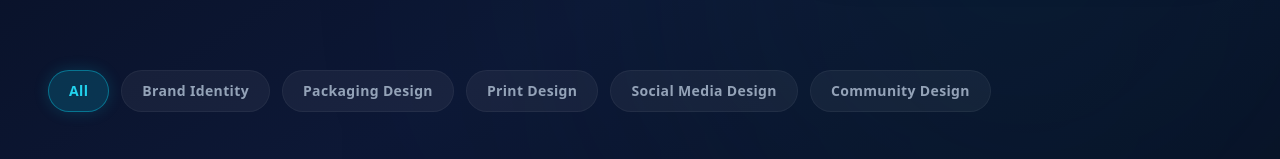
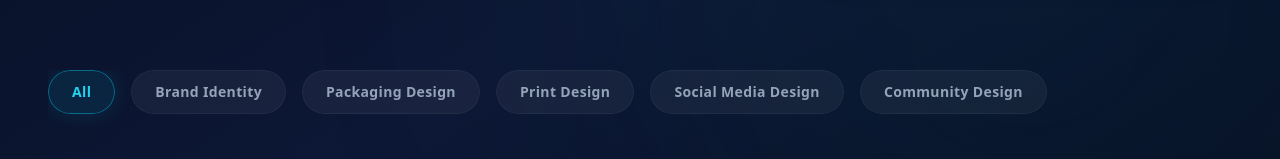
Before and after one commit to Rafli161102/CV-MRR, a Next.js app: page /projects in a window 1280 px wide. Shown: the part 423-582 px from the top of the page. Built offline with nearby package versions, Linux system fonts and the light colour scheme.

Commit message:
Update page.jsx

```diff
--- a/src/app/projects/page.jsx
+++ b/src/app/projects/page.jsx
@@ -22,10 +22,10 @@ const SparklesIcon = () => (
 export default function ProjectsPage() {
   const [activeCategory, setActiveCategory] = useState('All');
 
-  // Mengekstrak kategori unik dari PROJECT_LIST secara dinamis
+  // Mengambil kategori unik
   const categories = ['All', ...new Set(PROJECT_LIST.map(project => project.category))];
 
-  // Memfilter proyek berdasarkan tombol kategori yang diklik
+  // Filter data berdasarkan kategori
   const filteredProjects = activeCategory === 'All'
     ? PROJECT_LIST
     : PROJECT_LIST.filter(project => project.category === activeCategory);
@@ -33,20 +33,17 @@ export default function ProjectsPage() {
   return (
     <div className="min-h-screen pt-32 pb-24 px-6 md:px-12 relative overflow-hidden">
 
-      {/* ========================================================= */}
-      {/* BACKGROUND DEKORATIF (Menyamakan dengan Global)           */}
-      {/* ========================================================= */}
+      {/* Background Decor */}
       <div className="fixed top-0 right-[-10%] w-[60vw] h-[60vw] bg-cyan-950/20 rounded-full blur-[140px] pointer-events-none -z-10"></div>
       <div className="fixed bottom-0 left-[-10%] w-[50vw] h-[50vw] bg-indigo-950/20 rounded-full blur-[140px] pointer-events-none -z-10"></div>
 
       <div className="max-w-[1400px] mx-auto relative z-10">
 
         {/* ========================================================= */}
-        {/* HEADER SECTION (GOLDEN RATIO: 61.8% & 38.2%)              */}
+        {/* HEADER SECTION (GOLDEN RATIO 61.8 : 38.2)                 */}
         {/* ========================================================= */}
         <div className="flex flex-col lg:flex-row gap-12 lg:gap-16 mb-20 items-start">
 
-          {/* KIRI: 61.8% (Judul & Narasi Utama) */}
           <div className="w-full lg:w-[61.8%] reveal stagger-1">
             <div className="inline-flex items-center gap-3 px-4 py-2 rounded-full bg-cyan-500/10 border border-cyan-500/20 text-cyan-400 text-[10px] font-bold tracking-widest uppercase mb-6">
               <span className="w-2 h-2 rounded-full bg-cyan-500 animate-pulse"></span>
@@ -61,7 +58,6 @@ export default function ProjectsPage() {
             </p>
           </div>
 
-          {/* KANAN: 38.2% (Kartu Statistik Glassmorphism) */}
           <div className="w-full lg:w-[38.2%] reveal stagger-2 mt-4 lg:mt-0">
             <div className="bg-gradient-to-br from-[#0A1329] to-[#030712] border border-white/10 rounded-[2rem] p-8 shadow-2xl relative overflow-hidden group">
               <div className="absolute -top-10 -right-10 w-40 h-40 bg-cyan-500/10 rounded-full blur-[40px] group-hover:bg-cyan-500/20 transition-all duration-700"></div>
@@ -87,22 +83,37 @@ export default function ProjectsPage() {
         </div>
 
         {/* ========================================================= */}
-        {/* FILTER KATEGORI (RESPONSIF)                               */}
+        {/* FILTER KATEGORI (MODERN SWIPEABLE MENU UNTUK MOBILE)      */}
         {/* ========================================================= */}
-        <div className="reveal stagger-3 mb-12 flex flex-wrap items-center gap-3">
+        <div className="relative mb-12 reveal stagger-3">
+
+          {/* Fading Edge di Mobile: Indikator visual bahwa bisa di-swipe ke kanan */}
+          <div className="absolute top-0 right-0 bottom-0 w-16 bg-gradient-to-l from-[#030712] to-transparent z-10 md:hidden pointer-events-none"></div>
+
+          {/* Container Scrollable (Tanpa Scrollbar terlihat) */}
+          <div className="flex overflow-x-auto gap-3 sm:gap-4 pb-4 [&::-webkit-scrollbar]:hidden [-ms-overflow-style:none] [scrollbar-width:none]">
             {categories.map((category) => (
               <button
                 key={category}
                 onClick={() => setActiveCategory(category)}
-              className={`px-5 py-2.5 rounded-full text-xs sm:text-sm font-bold tracking-wide transition-all duration-300 ${
+                className={`relative shrink-0 px-6 py-3 rounded-full text-xs sm:text-sm font-bold tracking-wide transition-all duration-300 overflow-hidden group ${
                   activeCategory === category
-                  ? 'bg-cyan-500/20 text-cyan-400 border border-cyan-500/50 shadow-[0_0_15px_rgba(6,182,212,0.2)]'
-                  : 'bg-white/5 text-slate-400 border border-white/5 hover:bg-white/10 hover:text-white'
+                    ? 'text-cyan-400 shadow-[0_0_20px_rgba(6,182,212,0.15)]'
+                    : 'text-slate-400 hover:text-white'
                 }`}
               >
-              {category}
+                {/* Background State */}
+                {activeCategory === category ? (
+                  <span className="absolute inset-0 bg-cyan-500/10 border border-cyan-500/50 rounded-full"></span>
+                ) : (
+                  <span className="absolute inset-0 bg-white/5 border border-white/5 rounded-full group-hover:bg-white/10 transition-colors"></span>
+                )}
+
+                {/* Teks */}
+                <span className="relative z-10 whitespace-nowrap">{category}</span>
               </button>
             ))}
+          </div>
         </div>
 
         {/* ========================================================= */}
@@ -110,7 +121,6 @@ export default function ProjectsPage() {
         {/* ========================================================= */}
         <div className="grid grid-cols-1 md:grid-cols-2 lg:grid-cols-3 gap-6 sm:gap-8">
           {filteredProjects.map((project, index) => {
-            // Memberikan efek delay berurutan berdasarkan index (maksimal sampai stagger-7)
             const staggerDelay = index < 5 ? `stagger-${index + 4}` : 'stagger-7';
 
             return (
@@ -119,7 +129,6 @@ export default function ProjectsPage() {
                 key={project.id}
                 className={`reveal ${staggerDelay} group relative rounded-[2rem] overflow-hidden bg-[#0A1329] border border-white/5 hover:border-cyan-500/40 transition-all duration-500 shadow-lg hover:shadow-[0_20px_50px_rgba(6,182,212,0.15)] flex flex-col h-full`}
               >
-                {/* Pembungkus Gambar dengan Aspect Ratio Konsisten */}
                 <div className="relative w-full aspect-[4/3] overflow-hidden bg-[#050A14]">
                   {/* eslint-disable-next-line @next/next/no-img-element */}
                   <img
@@ -128,11 +137,9 @@ export default function ProjectsPage() {
                     className="w-full h-full object-cover group-hover:scale-105 transition-transform duration-[1.5s] ease-out opacity-80 group-hover:opacity-100"
                     onError={(e) => { e.target.src = 'https://images.unsplash.com/photo-1618005182384-a83a8bd57fbe?q=80&w=800&auto=format&fit=crop'; }}
                   />
-                  {/* Overlay Gradasi Tipis agar gambar menyatu dengan card */}
                   <div className="absolute inset-0 bg-gradient-to-t from-[#0A1329] via-transparent to-transparent opacity-90"></div>
                 </div>
 
-                {/* Informasi Kartu (Teks) */}
                 <div className="p-6 sm:p-8 flex flex-col flex-grow relative z-10 -mt-8">
                   <div className="inline-flex items-center gap-2 text-[9px] font-bold tracking-[0.2em] text-cyan-400 uppercase mb-3 bg-[#0A1329] border border-cyan-500/20 px-3 py-1.5 rounded-full w-fit shadow-md">
                     <span className="w-1.5 h-1.5 rounded-full bg-cyan-400 shrink-0"></span>
@@ -158,7 +165,6 @@ export default function ProjectsPage() {
           })}
         </div>
 
-        {/* Pesan Kosong jika kategori tidak ditemukan (Opsional) */}
         {filteredProjects.length === 0 && (
           <div className="text-center py-20 reveal stagger-4">
             <p className="text-slate-500 text-lg">Belum ada karya di kategori ini.</p>
```
Lines whose indentation alone changed are shown as unchanged.
